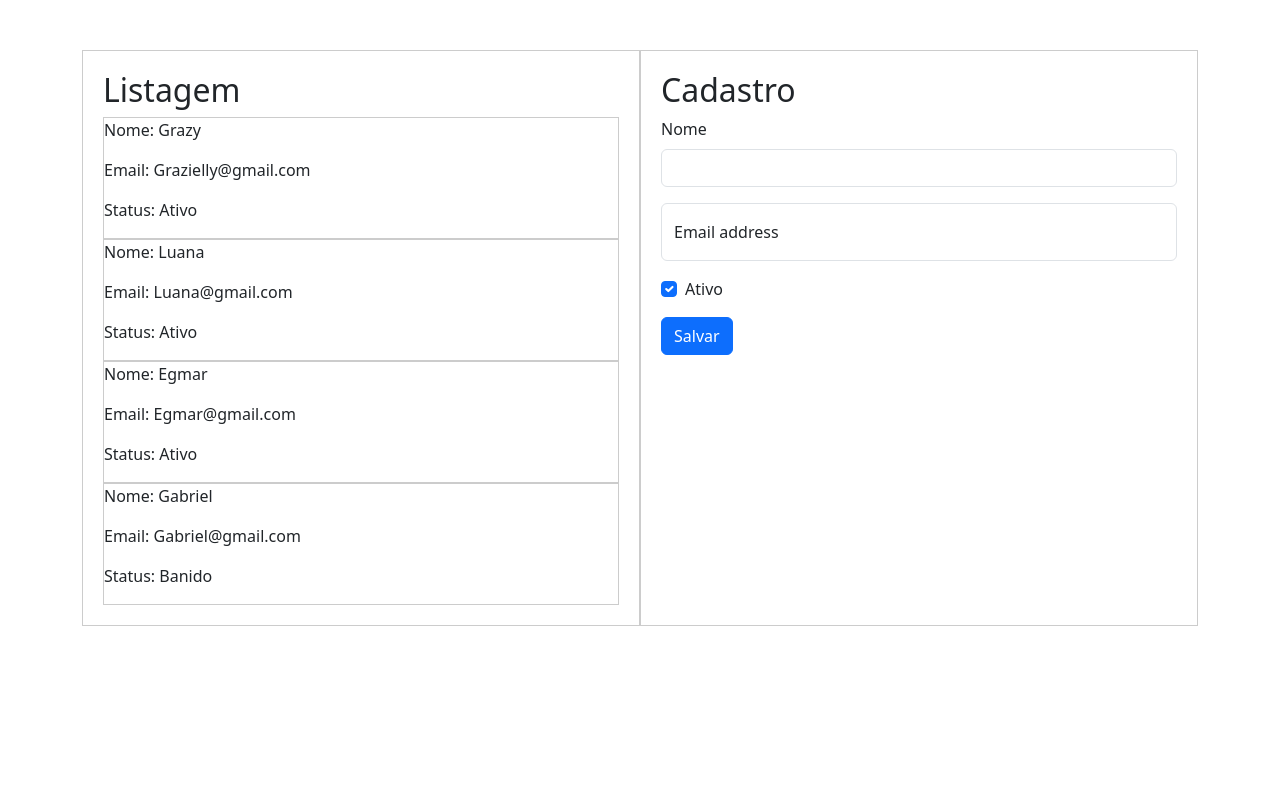
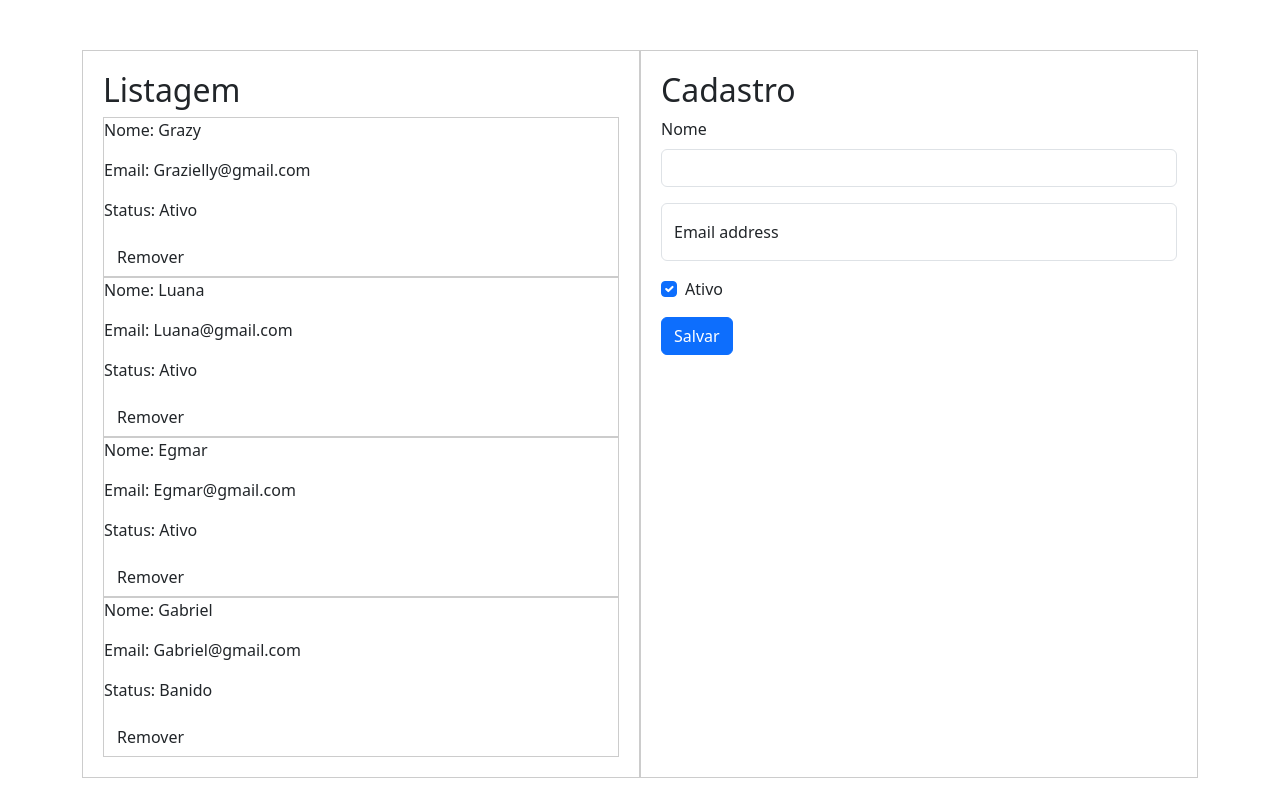
Before and after one commit to graziellyf/gerenciador-usuarios, a React (Create React App) app: page / in a window 1280 px wide. Built offline with nearby package versions, Linux system fonts and the light colour scheme.

Commit message:
criado o botao de delete

```diff
--- a/src/Componentes/Listagem.js
+++ b/src/Componentes/Listagem.js
@@ -9,6 +9,7 @@ function Listagem( props ){
                 <p> Nome: {item.nome} </p>
                 <p> Email: {item.email}</p>
                 <p> Status: {item.status == true ? "Ativo" : "Banido"} </p>
+                <button className="btn btn-primary-sm"> Remover </button>
                </div>
 
             )
```
